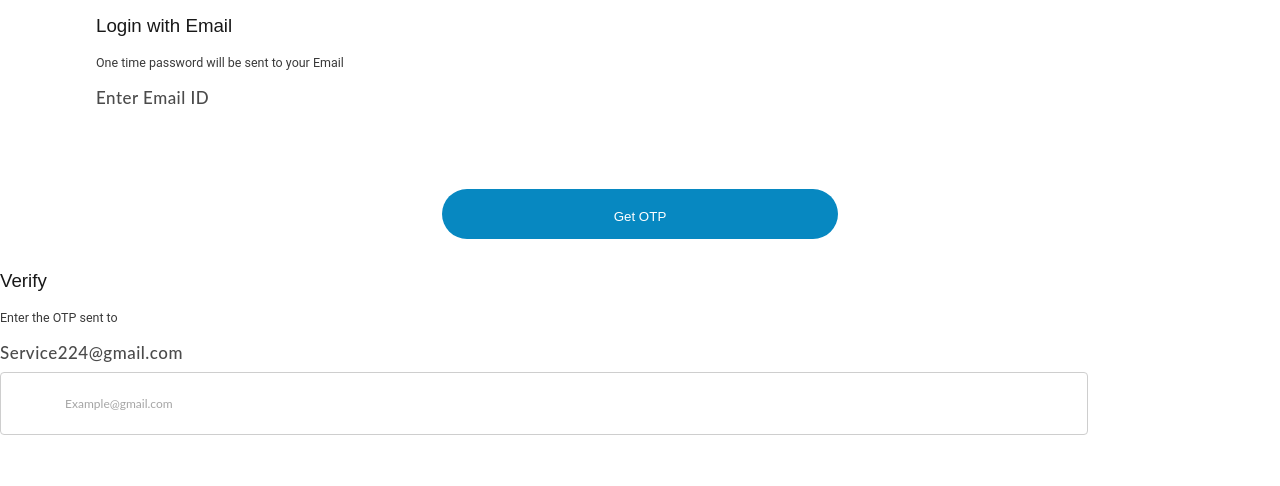
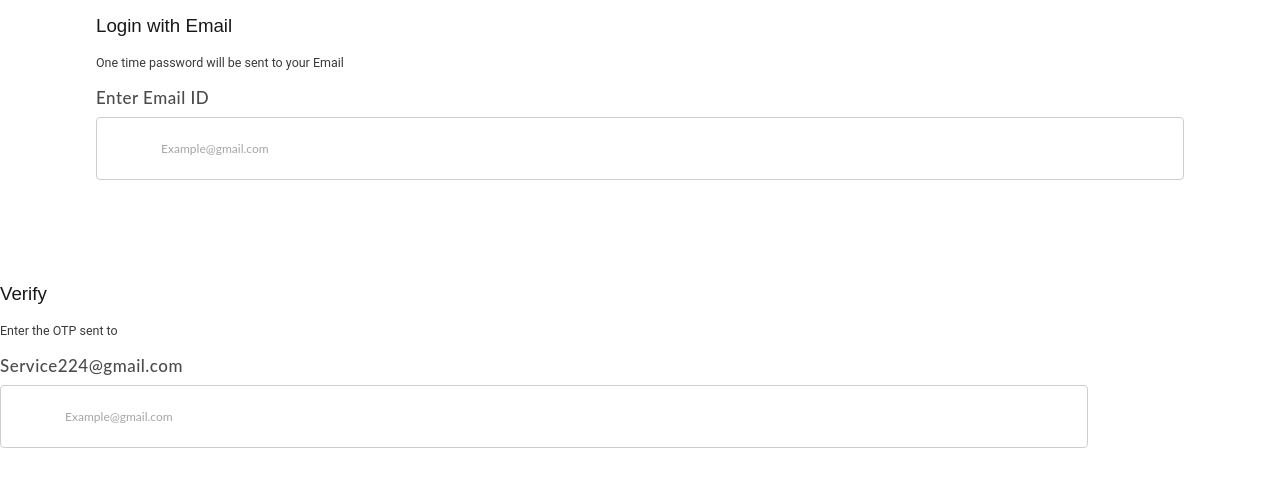
Before and after one commit to shivam-medisoft/SHL, a website: page www/mobilelogin.html in a window 1280 px wide. Shown: the part 82-568 px from the top of the page. Drawn offline with nearby package versions, Linux system fonts and the light colour scheme.

Commit message:
added function for when we add  valid email id then only get otp will show

```diff
--- a/www/mobilelogin.html
+++ b/www/mobilelogin.html
@@ -114,12 +114,12 @@
             <label class="lblprgh">One time password will be sent to your Email </label>
           <div class="emailinputcontnr">
             <label class="mail-label">Enter Email ID</label>
-              <input class="mailidcntnr" id="emailvalue" onkeyup="validateEmail();" placeholder="Example@gmail.com" style="display: none;">
+              <input class="mailidcntnr" id="emailvalue" onkeyup="validateEmail();" placeholder="Example@gmail.com">
           </div>
         </div>
      </div>
       <div class="prnt-btn">
-          <button class="btn-for-otp" id="btn-for-otp" onclick="">Get OTP</button>
+          <button class="btn-for-otp" id="btn-for-otp" onclick="" style="display: none;">Get OTP</button>
       </div>
     </div>
         <div class="cntnr-main-page">
```
